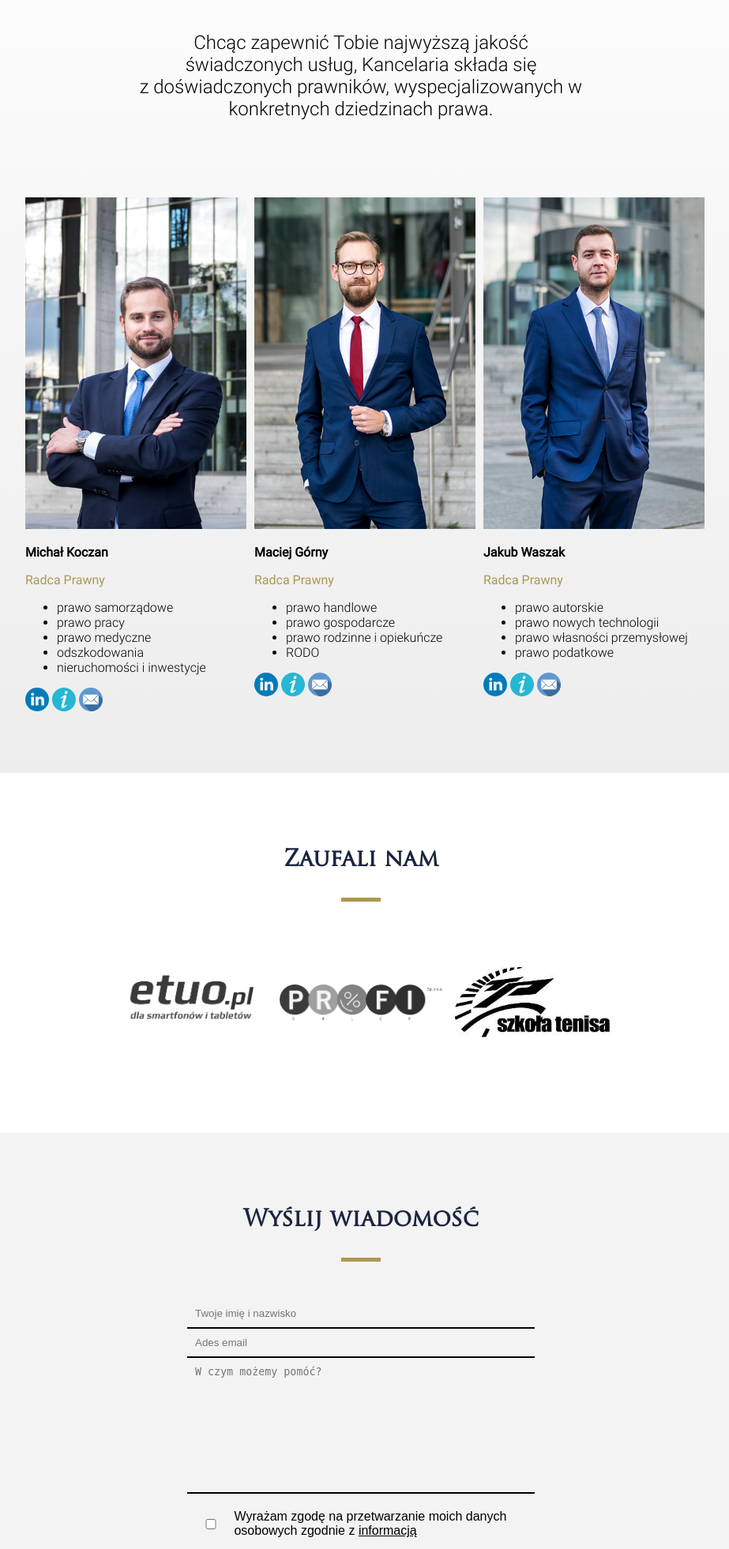
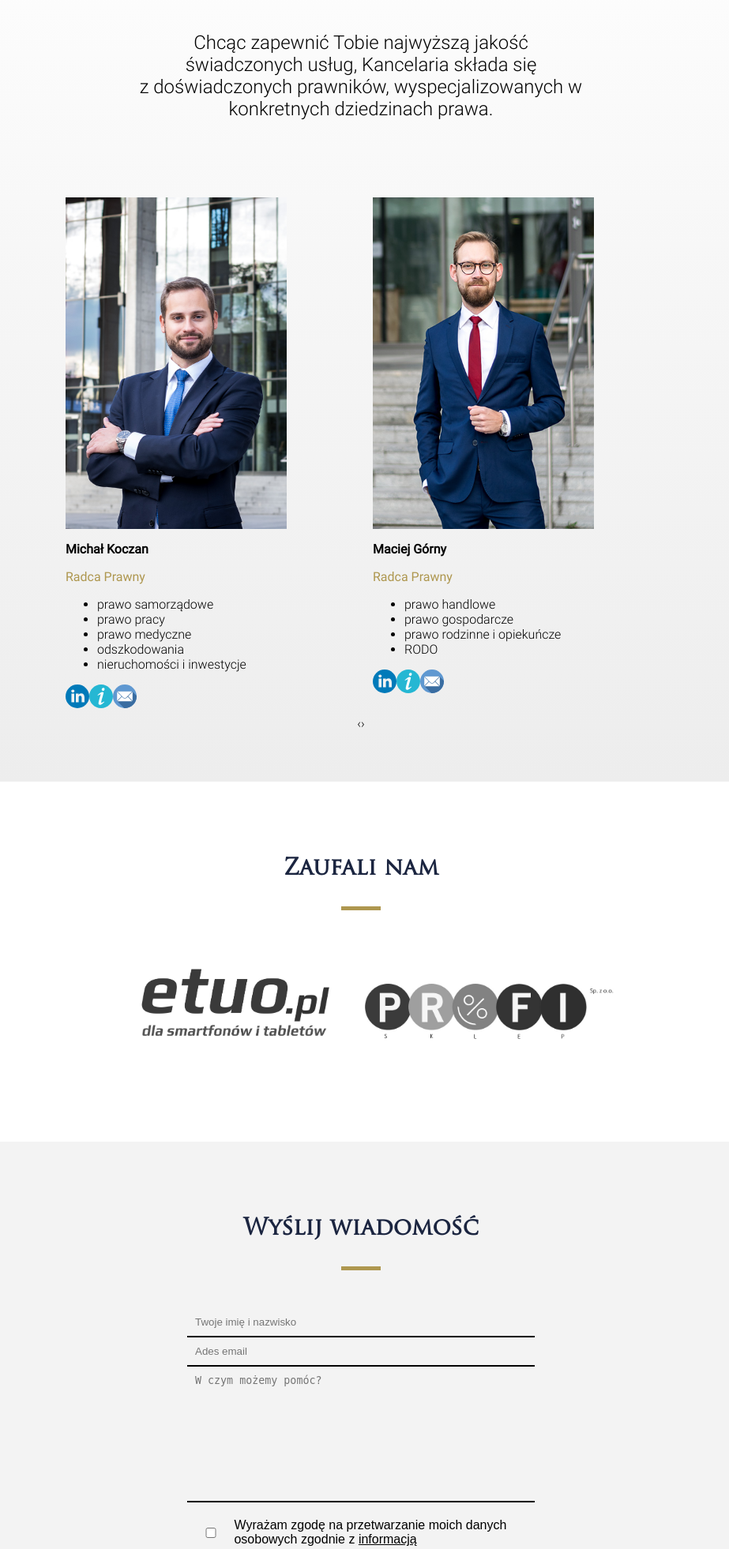
Before and after one commit to AdamKniec/kancelaria, a web app: file index.html in a window 1280 px wide. Shown: the part 3414-5376 px from the top of the page at 79% size, without its empty margins (183-1106 px from the left). Run offline with its HTML, style and script files only (its server is not run), Linux system fonts and the light colour scheme; some libraries are stand-ins or nearby versions.

Commit message:
css changes and second carousel addition

```diff
--- a/index.html
+++ b/index.html
@@ -101,7 +101,6 @@
             <div>
                 <img src="imgs/paragraph.svg" alt="Paragraf ikona">
                 <h4>Prawo handlowe i gosporarcze</h4>
-                <!-- <p>Duis purus lorem, dignissim vel risus sed, aliquam scelerisque dolor. Mauris sollicitudin leo.</p> -->
                 <ul>
                     <li> stała obsługa prawna przedsiębiorstw, w tym spółek prawa handlowego,</li>
                     <li> tworzenie, weryfikacja i pomoc przy negocjacji umów w obrocie gospodarczym,</li>
@@ -115,7 +114,6 @@
             <div>
                 <img src="imgs/paragraph.svg" alt="Paragraf ikona">
                 <h4>Prawo pracy</h4>
-                <!-- <p>Duis purus lorem, dignissim vel risus sed, aliquam scelerisque dolor. Mauris sollicitudin leo.</p> -->
                 <ul>
                     <li> tworzenie i weryfikacja aktów prawa pracy, w tym umów o pracę, regulaminów
                         i układów zbiorowych,</li>
@@ -154,7 +152,6 @@
             <div>
                 <img src="imgs/paragraph.svg" alt="Paragraf ikona">
                 <h4>Prawo samorządowe</h4>
-                <!-- <p>Duis purus lorem, dignissim vel risus sed, aliquam scelerisque dolor. Mauris sollicitudin leo.</p> -->
                 <ul>
                     <li> bieżąca obsługa prawna jednostek samorządu terytorialnego oraz samorządowych
                         osób prawnych i jednostek organizacyjnych,</li>
@@ -166,7 +163,6 @@
             <div>
                 <img src="imgs/paragraph.svg" alt="Paragraf ikona">
                 <h4>Prawo autorskie i prawo nowych technologii</h4>
-                <!-- <p>Duis purus lorem, dignissim vel risus sed, aliquam scelerisque dolor. Mauris sollicitudin leo.</p> -->
                 <ul>
                     <li> tworzenie i weryfikacja projektów umów,</li>
                     <li> dochodzenie roszczeń z tytułu niewykonania bądź nienależytego wykonania umów,</li>
@@ -177,7 +173,6 @@
             <div>
                 <img src="imgs/paragraph.svg" alt="Paragraf ikona">
                 <h4>RODO</h4>
-                <!-- <p>Duis purus lorem, dignissim vel risus sed, aliquam scelerisque dolor. Mauris sollicitudin leo a magna sodales.</p> -->
                 <ul>
                     <li> pomoc prawna w zakresie obowiązku informacyjnego,</li>
                     <li> sporządzanie umów powierzenia przetwarzania danych osobowych,</li>
@@ -189,7 +184,6 @@
             <div>
                 <img src="imgs/paragraph.svg" alt="Paragraf ikona">
                 <h4>Prawo rodzinne i opiekuńcze</h4>
-                <!-- <p>Duis purus lorem, dignissim vel risus sed, aliquam scelerisque dolor. Mauris sollicitudin leo a magna sodales.</p> -->
                 <ul>
                     <li> prowadzenie spraw sądowych o rozwód, separację i podział majątku,</li>
                     <li> prowadzenie spraw sądowych o alimenty,</li>
@@ -208,7 +202,17 @@
                 z doświadczonych prawników, wyspecjalizowanych w konkretnych dziedzinach prawa.
             </p>
         </div>
-        <div class="membersContainer">
+        <!-- <div class=" owl-team owl-carousel">
+            <div class="sliderItem">
+
+            </div>
+            <div class="sliderItem"><p>Dwa</p></div>
+            <div class="sliderItem"><p>Trrzy</p></div>
+        </div> -->
+
+        <!-- <div class="membersContainer"> -->
+            <div class="owl-team owl-carousel">
+                <div class="sliderItem">
                 <div class="teamMemberBox">
                         <img src="imgs/member1.jpg" alt="Michał Koczan zdjęcie">
                         <div class="memberDetails">
@@ -236,6 +240,8 @@
                             </div>
                         </div>
                     </div>
+                </div>
+                <div class="sliderItem">
                 <div class="teamMemberBox">
                         <img src="imgs/member2.jpg" alt="Maciej Górny image">
                         <div class="memberDetails">
@@ -262,6 +268,8 @@
                             </div>
                         </div>
                     </div>
+                </div>
+                <div class="sliderItem">
                     <div class="teamMemberBox">
                             <img src="imgs/member3.jpg" alt="Jakub Waszak zdjęcie">
                             <div class="memberDetails">
@@ -276,7 +284,7 @@
                                     </ul>
                                 </p>
                                 <div class="socialMedia">
-                        <a href="https://www.linkedin.com/company/koczan-gorny-radcy-prawni/">
+                                    <a href="https://www.linkedin.com/in/jakub-waszak-3744b0177/">
                                         <img src="imgs/linkedin.svg" alt="Linkedin ikona">
                                     </a>
                                     <a href="jakub-waszak.html">
@@ -289,6 +297,87 @@
                             </div>
                         </div>
                 </div>
+            </div>
+            <!-- <div class="teamMemberBox">
+                <img src="imgs/member1.jpg" alt="Michał Koczan zdjęcie">
+                <div class="memberDetails">
+                    <p class="name">Michał Koczan</p>
+                    <p class="role">Radca Prawny</p>
+                    <p class="memberDescription">
+                        <ul>
+                            <li>prawo samorządowe</li>
+                            <li>prawo pracy</li>
+                            <li>prawo medyczne</li>
+                            <li>odszkodowania</li>
+                            <li>nieruchomości i inwestycje</li>
+                        </ul>
+                    </p>
+                    <div class="socialMedia">
+                        <a href="https://www.linkedin.com/in/michał-koczan-aa4b95129/" rel="noopener">
+                            <img src="imgs/linkedin.svg" alt="Linkedin ikona">
+                        </a>
+                        <a href="michal-koczan.html">
+                            <img src="imgs/infoIcon.svg" alt="Wiecej informacji ikona">
+                        </a>
+                        <a href="mailto:m.koczan@kgrp.pl">
+                            <img src="imgs/emailIcon.svg" alt="Email ikona">
+                        </a>
+                    </div>
+                </div>
+            </div> -->
+            <!-- <div class="teamMemberBox">
+                <img src="imgs/member2.jpg" alt="Maciej Górny image">
+                <div class="memberDetails">
+                    <p class="name">Maciej Górny</p>
+                    <p class="role">Radca Prawny</p>
+                    <p class="memberDescription">
+                        <ul>
+                            <li>prawo handlowe</li>
+                            <li>prawo gospodarcze</li>
+                            <li>prawo rodzinne i opiekuńcze</li>
+                            <li>RODO</li>
+                        </ul>
+                    </p>
+                    <div class="socialMedia">
+                        <a href="https://pl.linkedin.com/in/maciej-g%C3%B3rny-53ab87100" rel="noopener">
+                            <img src="imgs/linkedin.svg" alt="Linkedin ikona">
+                        </a>
+                        <a href="maciej-gorny.html">
+                            <img src="imgs/infoIcon.svg" alt="Więcej informacji ikona">
+                        </a>
+                        <a href="mailto:m.gorny@kgrp.pl">
+                            <img src="imgs/emailIcon.svg" alt="Email ikona">
+                        </a>
+                    </div>
+                </div>
+            </div> -->
+            <!-- <div class="teamMemberBox">
+                <img src="imgs/member3.jpg" alt="Jakub Waszak zdjęcie">
+                <div class="memberDetails">
+                    <p class="name">Jakub Waszak</p>
+                    <p class="role">Radca Prawny</p>
+                    <p class="memberDescription">
+                        <ul>
+                            <li>prawo autorskie</li>
+                            <li>prawo nowych technologii</li>
+                            <li>prawo własności przemysłowej</li>
+                            <li>prawo podatkowe</li>
+                        </ul>
+                    </p>
+                    <div class="socialMedia">
+                        <a href="https://www.linkedin.com/in/jakub-waszak-3744b0177/">
+                            <img src="imgs/linkedin.svg" alt="Linkedin ikona">
+                        </a>
+                        <a href="jakub-waszak.html">
+                            <img src="imgs/infoIcon.svg" alt="Więcej informacji ikona">
+                        </a>
+                        <a href="mailto:j.waszak@kgrp.pl">
+                            <img src="imgs/emailIcon.svg" alt="Email ikona">
+                        </a>
+                    </div>
+                </div>
+            </div> -->
+        <!-- </div> -->
     </section>
     <section class="partners" id="partners">
         <h3>Zaufali nam</h3>
@@ -346,11 +435,11 @@
                 <label for="name">
                     <input placeholder="Twoje imię i nazwisko" type="text" name="nameAndSurname">
                 </label>
-                <label for="email">
+                <label for="e-mail">
                     <input placeholder="Ades email" type="email">
                 </label>
                 <label for="message">
-                    <textarea name="message" id="" cols="30" placeholder="W czym możemy pomóć?" rows="10"></textarea>
+                    <textarea name="message" id="" cols="30" placeholder="W czym możemy pomóc?" rows="10"></textarea>
                 </label>
                 <label for="agreement" class="agreement">
                     <p>Wyrażam zgodę na przetwarzanie moich danych osobowych zgodnie z <span class="termsTrigger">informacją</span></p>
@@ -456,6 +545,8 @@
                 <p><a href="mailto:kancearia@kgrp.pl">kancelaria@kgrp.pl</a></p>
                 <p>ul. Masztalarska 6/6</p>
                 <p>61-767 Poznań</p>
+                <p>Michał Koczan: <a href="tel:+ 48 606 955 807">+48 606 955 807</a></p>
+                <p>Maciej Górny: <a href="tel:+ 48 883 217 883">+48 883 217 883</a></p>
             </div>
         </div>
         <div class="copyrightContainer">
--- a/sass/css/style.css
+++ b/sass/css/style.css
@@ -1,12 +1,12 @@
 @font-face {
   font-family: 'Roboto-Regular';
-  src: url("/kancelaria/fonts/Roboto-Regular.ttf"); }
+  src: url("/fonts/Roboto-Regular.ttf"); }
 @font-face {
   font-family: 'Roboto-Light';
-  src: url("/kancelaria/fonts/Roboto-Light.ttf"); }
+  src: url("/fonts/Roboto-Light.ttf"); }
 @font-face {
   font-family: 'TrajanPro-Regular';
-  src: url("/kancelaria/fonts/TrajanPro-Regular.otf"); }
+  src: url("/fonts/TrajanPro-Regular.otf"); }
 body {
   margin: 0;
   padding: 0;
@@ -252,33 +252,31 @@
         font-size: 1.8rem; }
       body .team .teamIntro p {
         font-size: 1.5rem; }
-    body .team .membersContainer {
+    body .team .owl-team.owl-carousel {
       display: flex;
       justify-content: center;
-      flex-wrap: wrap; }
-      body .team .membersContainer .teamMemberBox {
-        margin: 10px;
-        width: 270px;
-        text-align: center;
-        text-align: justify; }
-        body .team .membersContainer .teamMemberBox img {
-          height: 420px;
-          width: 280px; }
-        body .team .membersContainer .teamMemberBox .memberDetails {
-          width: auto; }
-          body .team .membersContainer .teamMemberBox .memberDetails .name {
-            font-family: 'Roboto-Regular', 'sans-serif';
-            font-weight: bold; }
-          body .team .membersContainer .teamMemberBox .memberDetails .role {
-            font-family: 'Roboto-Regular', 'sans-serif';
-            color: #ae974f; }
-          body .team .membersContainer .teamMemberBox .memberDetails .socialMedia a {
+      flex-wrap: wrap;
+      width: 60%; }
+      body .team .owl-team.owl-carousel .sliderItem {
+        margin: 10px; }
+        body .team .owl-team.owl-carousel .sliderItem img {
+          width: 280px;
+          height: 420px; }
+        body .team .owl-team.owl-carousel .sliderItem .memberDetails .name {
+          font-family: 'Roboto-Regular', 'sans-serif';
+          font-weight: bold; }
+        body .team .owl-team.owl-carousel .sliderItem .memberDetails .role {
+          font-family: 'Roboto-Regular', 'sans-serif';
+          color: #ae974f; }
+        body .team .owl-team.owl-carousel .sliderItem .memberDetails .socialMedia {
+          display: flex; }
+          body .team .owl-team.owl-carousel .sliderItem .memberDetails .socialMedia a {
             text-decoration: none; }
-            body .team .membersContainer .teamMemberBox .memberDetails .socialMedia a img {
+            body .team .owl-team.owl-carousel .sliderItem .memberDetails .socialMedia a img {
               width: 30px;
               height: 30px;
               transition: 0.2s; }
-              body .team .membersContainer .teamMemberBox .memberDetails .socialMedia a img:hover {
+              body .team .owl-team.owl-carousel .sliderItem .memberDetails .socialMedia a img:hover {
                 transform: scale(1.2);
                 transition: 0.2s;
                 cursor: pointer; }
--- a/sass/scss/style.scss
+++ b/sass/scss/style.scss
@@ -1,15 +1,15 @@
 
 @font-face {
     font-family: 'Roboto-Regular';
-    src: url('/kancelaria/fonts/Roboto-Regular.ttf');
+    src: url('/fonts/Roboto-Regular.ttf');
 }
 @font-face {
     font-family: 'Roboto-Light';
-    src: url('/kancelaria/fonts/Roboto-Light.ttf');
+    src: url('/fonts/Roboto-Light.ttf');
 }
 @font-face {
     font-family: 'TrajanPro-Regular';
-    src: url('/kancelaria/fonts/TrajanPro-Regular.otf');
+    src: url('/fonts/TrajanPro-Regular.otf');
 }
 body {
     margin: 0;
@@ -309,24 +309,30 @@
                 font-size: 1.5rem;
             }
         }
-        .membersContainer {
+        // .membersContainer {
+            .owl-team.owl-carousel {
             display: flex;
-            // align-items: center;
+            //align-items: center;
             justify-content: center;
             flex-wrap: wrap;
-            .teamMemberBox {
+            width: 60%;
+            .sliderItem  {
                 margin: 10px;
-                width: 270px;
-                text-align: center;
-                text-align: justify;
+                // width: 270px;
+                // text-align: center;
+                // text-align: justify;
+                // min-width: 280px;
                 img {
                     // width: 100%;
                     // height: 400px;
+                    // height: 420px;
+                    // min-width: 280px;
+                    // width: auto;
+                    width: 280px;
                     height: 420px;
-                    width: 280px;
                 }
                 .memberDetails {
-                    width: auto;
+                    // width: auto;
                     .name {
                         font-family: 'Roboto-Regular', 'sans-serif';
                         font-weight: bold;
@@ -336,6 +342,7 @@
                         color: #ae974f;
                     }
                     .socialMedia {
+                        display: flex;
                         a {
                             text-decoration: none;
                             img {
```
Also changed, not shown: other parts of sass/css/style.css (+19 -6 lines), other parts of sass/scss/style.scss (+28 -3 lines), carousel.js (+30 -0 lines), maciej-gorny.html (+4 -5 lines), 1 other file. Lines whose indentation alone changed are shown as unchanged.
